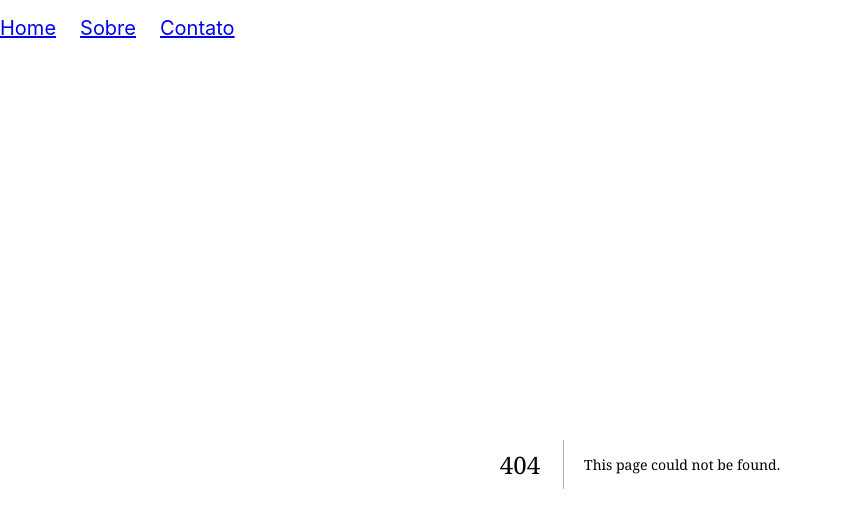
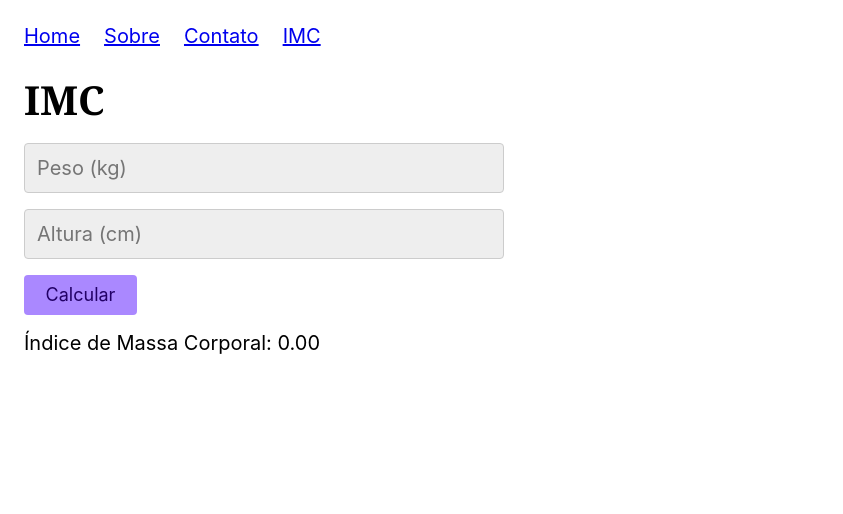
Before and after one commit to leonardoanthony/next, a Next.js app: page /imc in a window 1280 px wide. Before the commit this address had no page. Shown: the top 514 px of the page, without its empty margins (0-843 px from the left). Built offline with nearby package versions, Linux system fonts and the light colour scheme.

Commit message:
:sparkles: feat: IMC

```diff
--- /dev/null
+++ b/src/app/imc/page.tsx
@@ -0,0 +1,10 @@
+import { Form } from "@/components/form";
+
+export default function IMCPage(){
+    return (
+        <>
+            <h1>IMC</h1>
+            <Form />
+        </>
+    )
+}
--- a/src/components/acesso.tsx
+++ b/src/components/acesso.tsx
@@ -1,7 +1,7 @@
 import fs from 'fs/promises';
 
 export async function Acesso(){
-    await fs.appendFile('teste.txt', `${Date.now()}\r`, 'utf8');
+    // await fs.appendFile('teste.txt', `${Date.now()}\r`, 'utf8');
       const data = fs.readFile('teste.txt', 'utf8');
       return (
         <p>
--- /dev/null
+++ b/src/components/form.tsx
@@ -0,0 +1,36 @@
+'use client'
+
+import { useState } from "react"
+
+export const Form = () => {
+
+    const [peso, setPeso] = useState(0);
+    const [altura, setAltura] = useState(0);
+    const [imc, setImc] = useState(0);
+    const [classificacao, setClassificacao] = useState('');
+
+    function classificarIMC(imc: number) {
+        if (imc < 18.5) return "Abaixo do peso";
+        if (imc < 24.9) return "Peso normal";
+        if (imc < 29.9) return "Sobrepeso";
+        if (imc < 34.9) return "Obesidade grau 1";
+        if (imc < 39.9) return "Obesidade grau 2";
+        return "Obesidade grau 3";
+    }
+
+    const handleClick = () => {
+        const result = peso / (altura * altura);
+        setImc(result);
+        setClassificacao(classificarIMC(result));
+    }
+
+    return (
+        <>
+            <input type="number" onChange={({target}) => setPeso(+target.value)} placeholder="Peso (kg)" name="" id="" />
+            <input type="number" onChange={({target}) => setAltura(+target.value / 100)} placeholder="Altura (cm)" name="" id="" />
+            <button onClick={handleClick}>Calcular</button>
+            <p>Índice de Massa Corporal: {imc.toFixed(2)}</p>
+            <p>{classificacao}</p>
+        </>
+    )
+}
--- a/src/components/menu.tsx
+++ b/src/components/menu.tsx
@@ -6,6 +6,7 @@ export const Menu = () => {
             <li><Link href={"/"}>Home</Link></li>
             <li><Link href={"/sobre#empresa"} scroll={true}>Sobre</Link></li>
             <li><Link href={"/contato"} prefetch={false}>Contato</Link></li>
+            <li><Link href={"/imc"}>IMC</Link></li>
         </ul>
     )
 }
```
Also changed, not shown: src/app/sobre/page.tsx (+8 -0 lines), src/components/width.tsx (added, +30 -0 lines), teste.txt, 1 other file (tests, documents, lock files or other folders).
